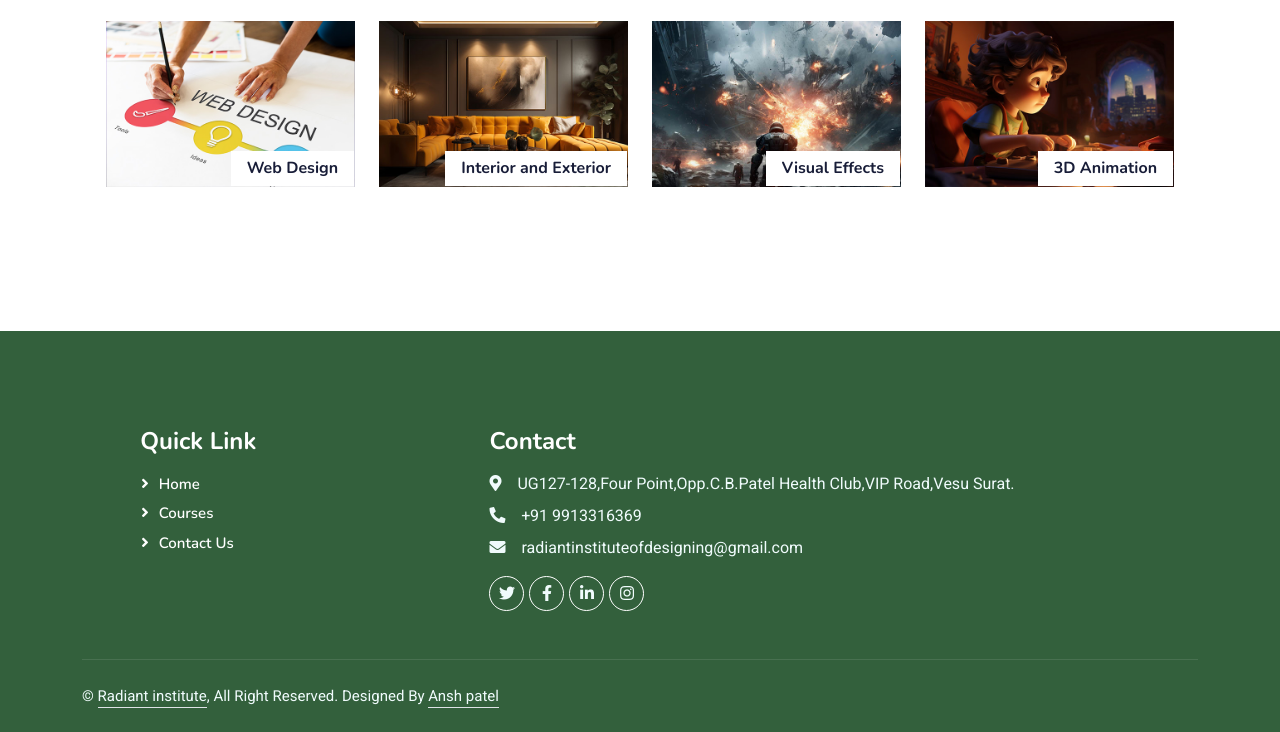
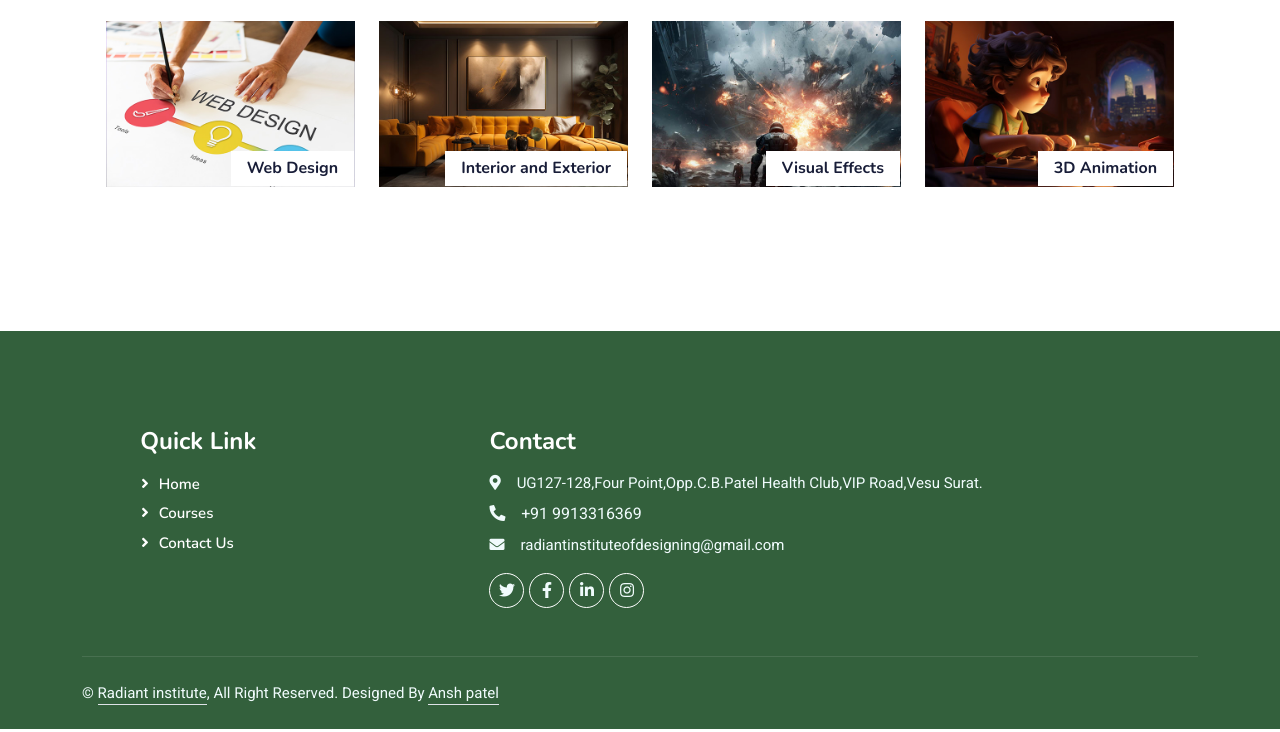
Before and after one commit to RadiantInstituteOfDesigning/Radiant-Institute-Of-Designing, a plain HTML site: page index.html in a window 1280 px wide. Shown: the part 2056-2788 px from the top of the page. Drawn offline with nearby package versions, Linux system fonts and the light colour scheme.

Commit message:
Update index.html

```diff
--- a/index.html
+++ b/index.html
@@ -298,9 +298,9 @@
                 </div>
                 <div class="col-lg-6 col-md-6" style="margin-left: 5%;">
                     <h4 class="text-white mb-3">Contact</h4>
-                    <p class="mb-2"><i class="fa fa-map-marker-alt me-3"></i>UG127-128,Four Point,Opp.C.B.Patel Health Club,VIP Road,Vesu Surat.</p>
+                    <p class="mb-2"style="font-size: 15px;"><i class="fa fa-map-marker-alt me-3"></i>UG127-128,Four Point,Opp.C.B.Patel Health Club,VIP Road,Vesu Surat.</p>
                     <p class="mb-2"><i class="fa fa-phone-alt me-3"></i>+91 9913316369</p>
-                    <p class="mb-2"><i class="fa fa-envelope me-3"></i>radiantinstituteofdesigning@gmail.com</p>
+                    <p class="mb-2" style="font-size: 15px;"><i class="fa fa-envelope me-3"></i>radiantinstituteofdesigning@gmail.com</p>
                     <div class="d-flex pt-2">
                         <a class="btn btn-outline-light btn-social" href=""><i class="fab fa-twitter"></i></a>
                         <a class="btn btn-outline-light btn-social" href=""><i class="fab fa-facebook-f"></i></a>
```
